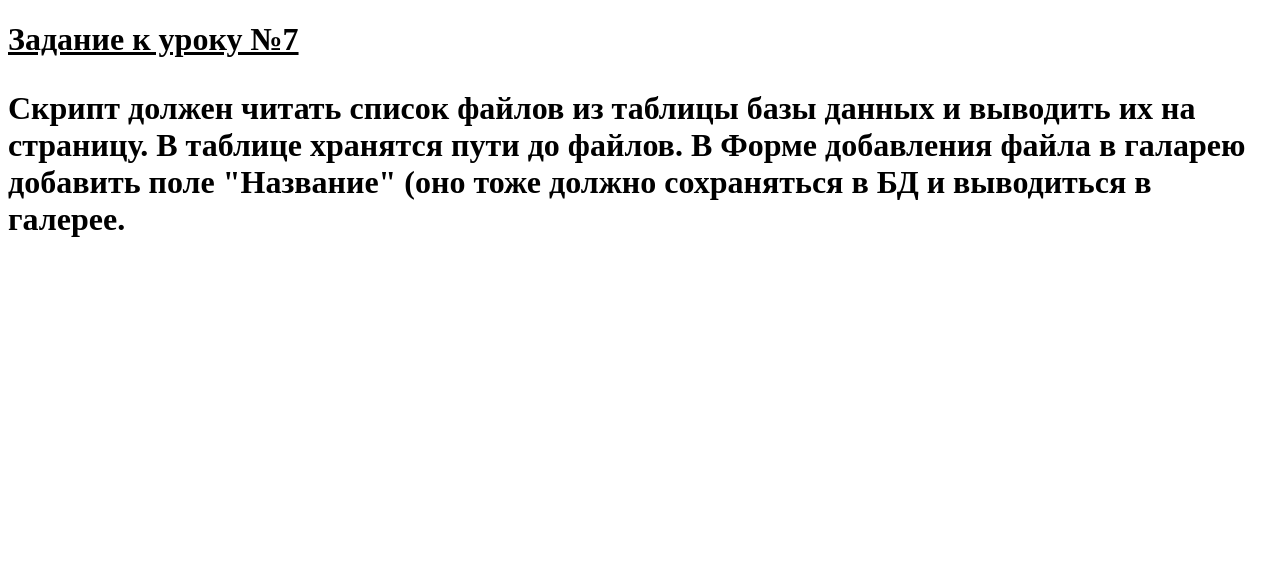
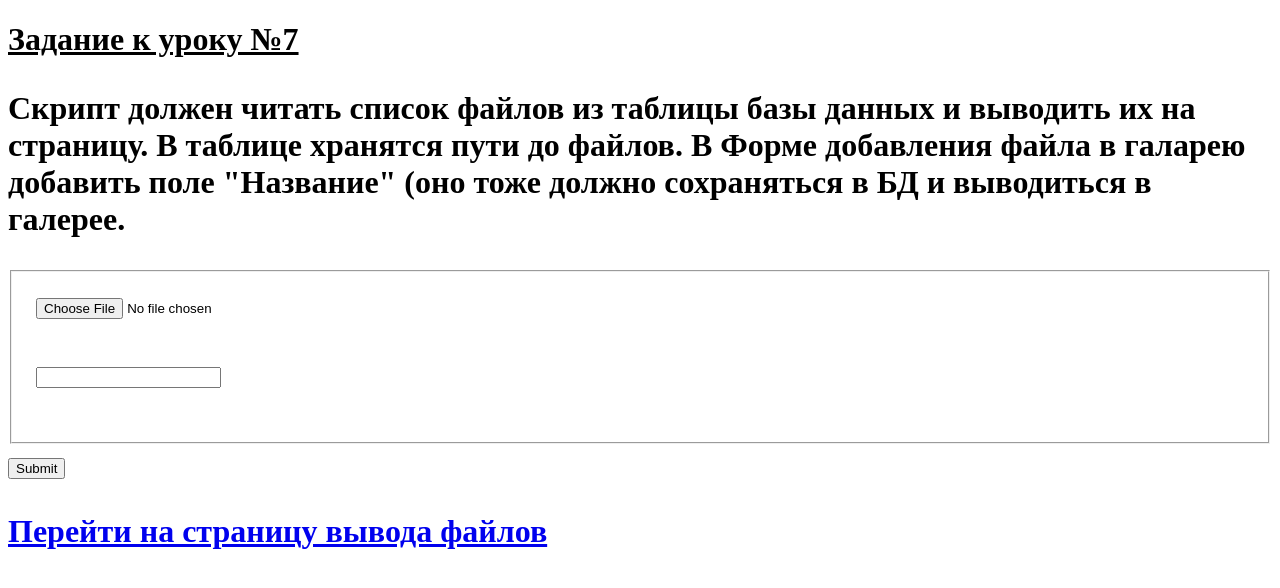
Before and after one commit to QAleks/GB_ex_PHP, a PHP site: page / in a window 1280 px wide. Shown: the top 588 px of the page. Run offline with PHP 8.4, Linux system fonts and the light colour scheme.

Commit message:
Создание 2-х страниц

```diff
--- a/index.php
+++ b/index.php
@@ -13,8 +13,22 @@
 сохраняться в БД и выводиться в галерее.
 </p>
 
+<form method="post" action="index.php">
+
+<fieldset>
+
+<input type="file"  name="upload_file" enctype="multipart/form-data">
+<p><input type="text" name="file_name"></p>
+</fieldset>
+<input type="submit" name="upload_form"> <p><a href="view.php">Перейти на страницу вывода файлов</a></p>
+
+</form>
+
 
 <?php
+
+
+
 
 
 ?>
--- /dev/null
+++ b/view.php
@@ -0,0 +1,3 @@
+<p><a href="index.php">Возврат на страницу загрузки файлов</a></p>
+<p><button input type="submit" name="view">Показать файлы из БД</button></p>
+<?php
```
